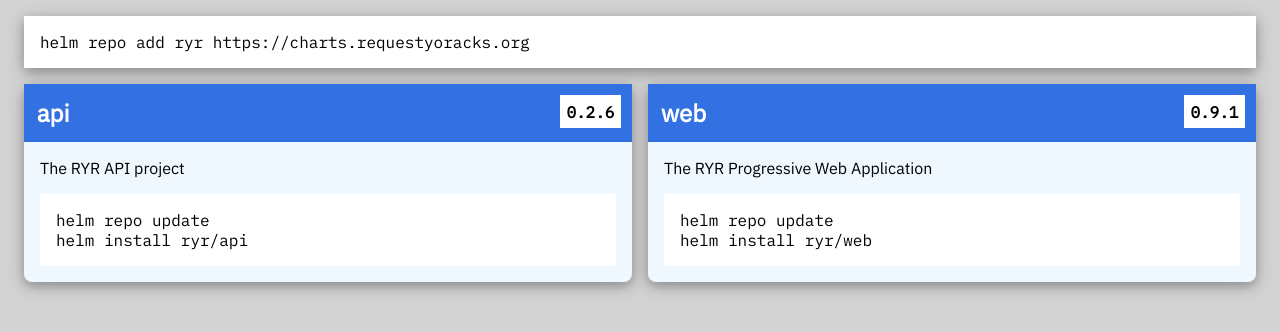
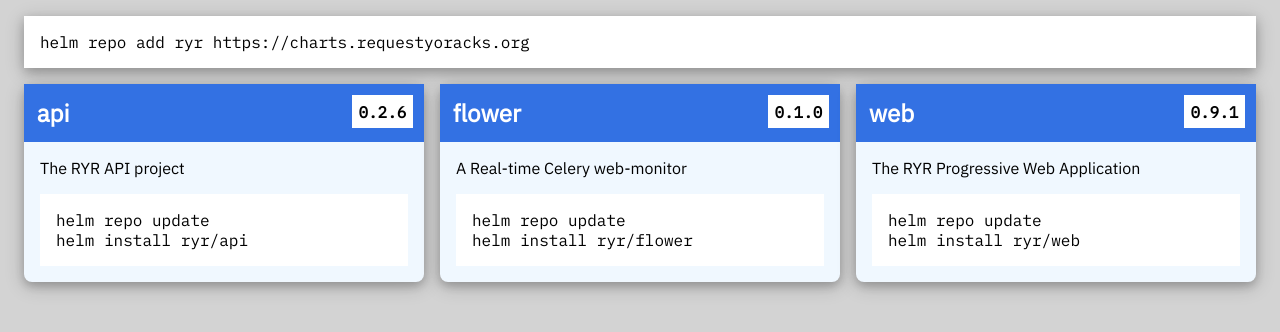
Before and after one commit to request-yo-racks/charts, a plain HTML site: page index.html in a window 1280 px wide. Drawn offline with Linux system fonts and the light colour scheme.

Commit message:
Publish charts
A  flower-0.1.0.tgz
M  index.html
M  index.yaml

```diff
--- a/index.html
+++ b/index.html
@@ -112,6 +112,17 @@ helm install ryr/api</pre>
     </div>
     <div class="chart">
       <header>
+        <h3>0.1.0</h3>
+        <h2>flower</h2>
+      </header>
+      <div class="description">
+        <p>A Real-time Celery web-monitor</p>
+        <pre>helm repo update
+helm install ryr/flower</pre>
+      </div>
+    </div>
+    <div class="chart">
+      <header>
         <h3>0.9.1</h3>
         <h2>web</h2>
       </header>
```
Also changed, not shown: 2 other files.
